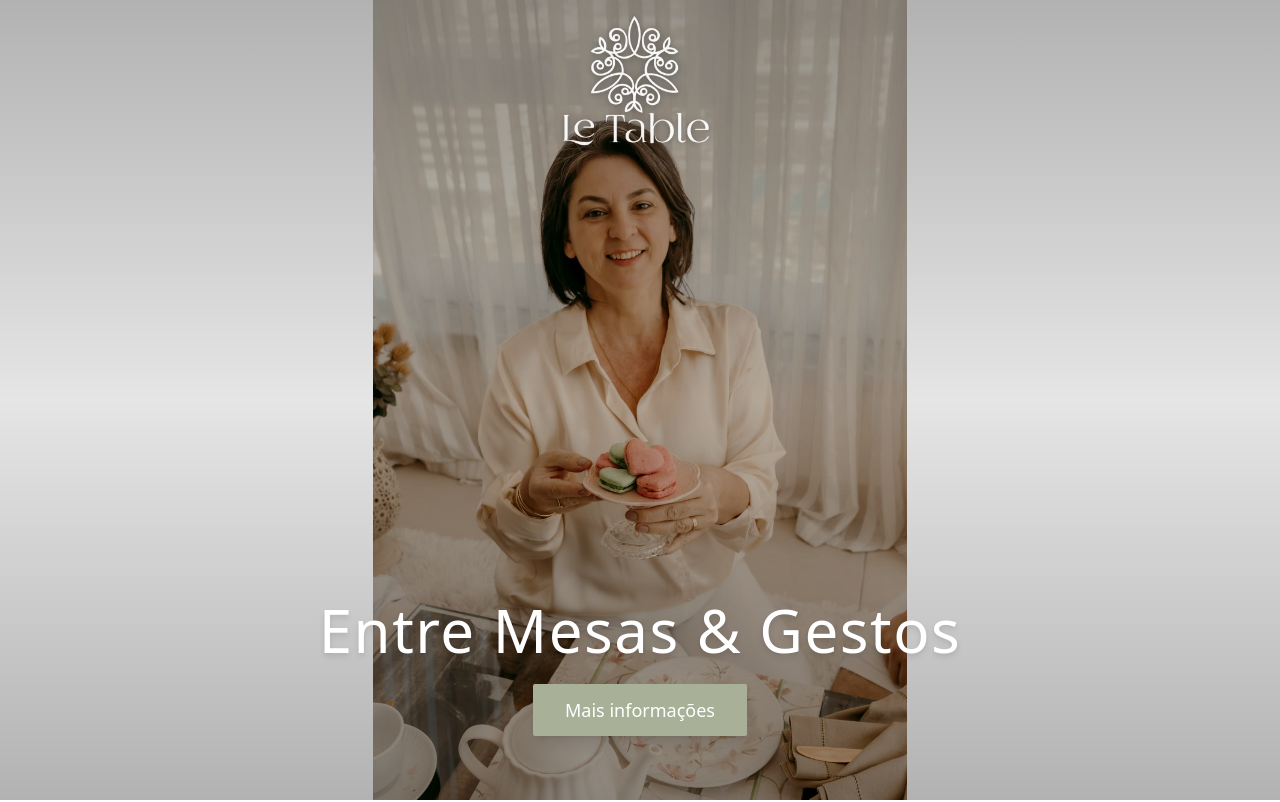
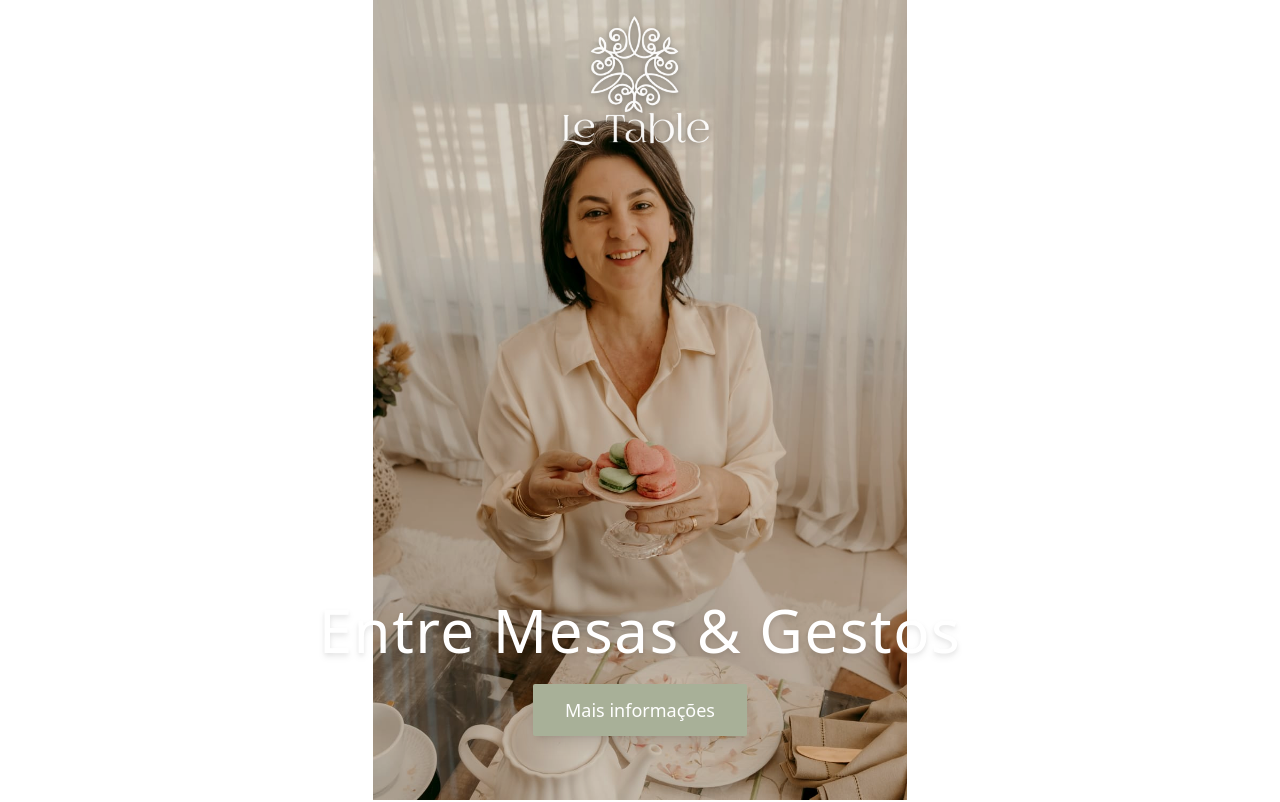
Before and after one commit to kainamf/entre-loucas-e-gestos, a React (Vite) app: page / in a window 1280 px wide. Shown: the top 802 px of the page. Built offline with nearby package versions, Linux system fonts and the light colour scheme.

Commit message:
fix: Hide dark overlay on medium screens for improved layout

```diff
--- a/src/components/Hero.tsx
+++ b/src/components/Hero.tsx
@@ -14,7 +14,7 @@
         />
 
         {/* subtle dark overlay for readability */}
-        <div className="absolute inset-0 bg-gradient-to-b from-black/30 via-black/10 to-black/30" />
+        <div className="absolute inset-0 bg-gradient-to-b from-black/30 via-black/10 to-black/30 md:hidden" />
 
         {/* Overlay content: logo aligned to top, then title and CTA */}
         <div className="absolute inset-0 flex flex-col items-center text-center px-6 justify-between">
```
